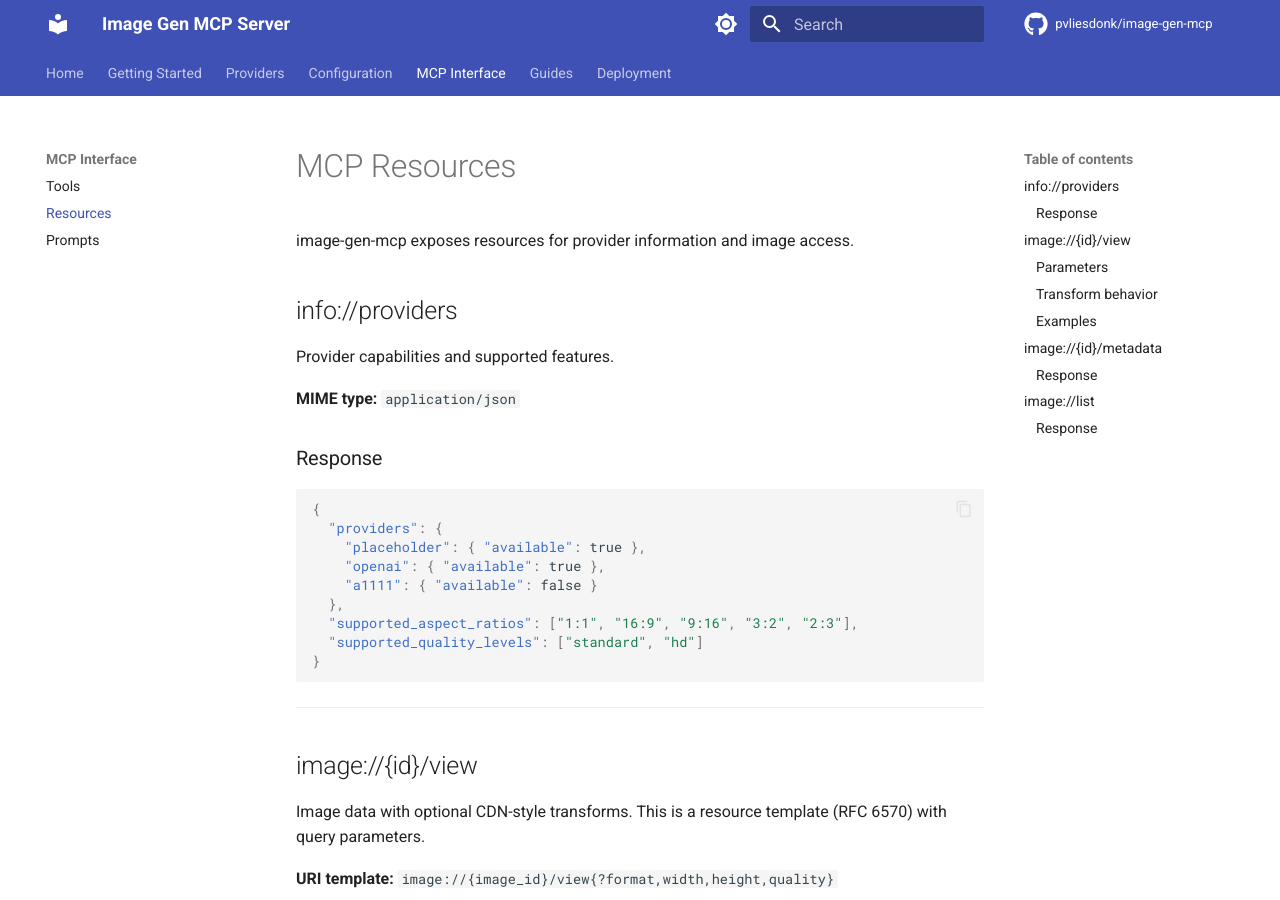
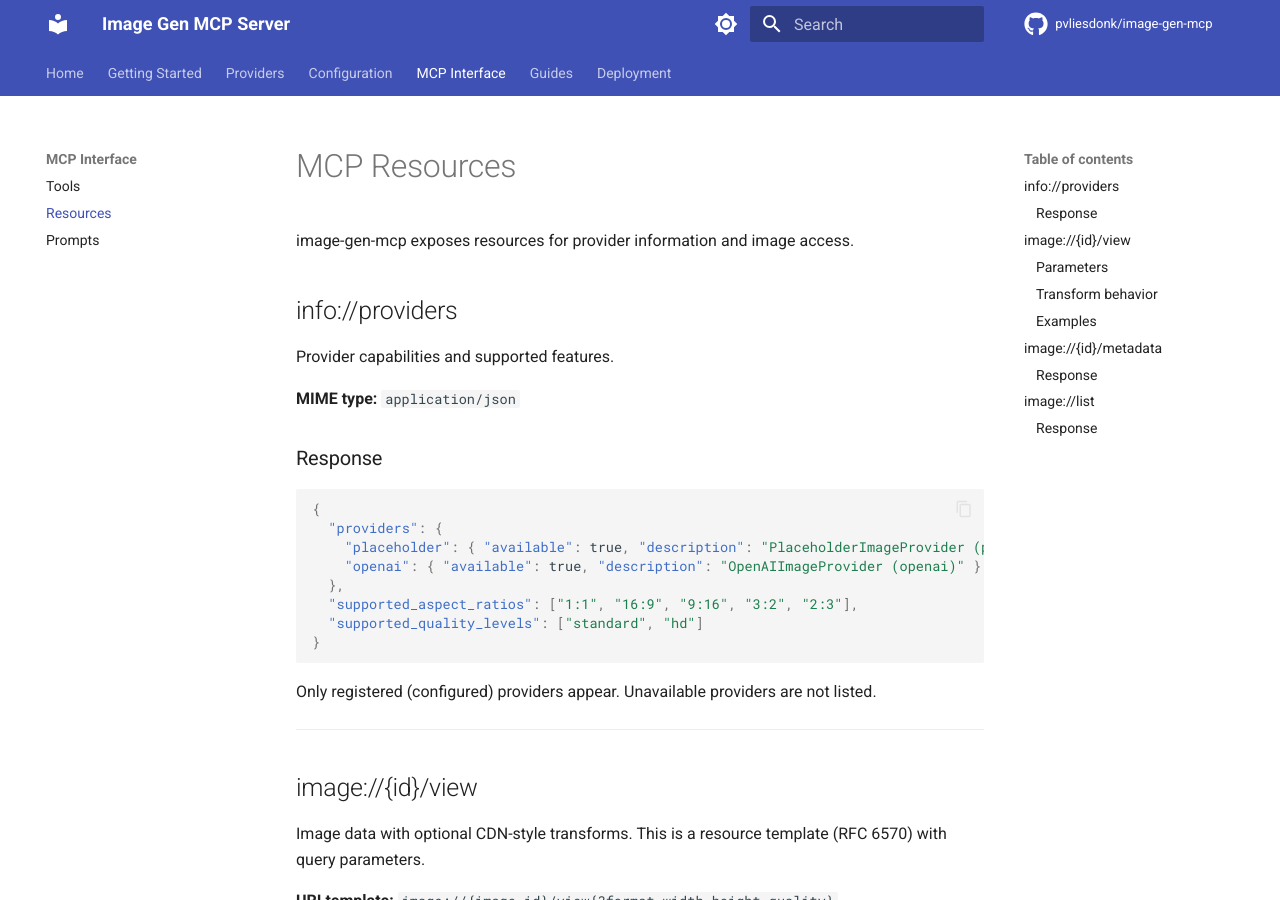
Before and after one commit to pvliesdonk/image-generation-mcp, an MkDocs documentation site: the page built from docs/resources.md, in a window 1280 px wide and 900 px high. Built offline with MkDocs 1.6.1 and Material for MkDocs 9.7.7, drawn with Linux system fonts in a browser that asks for light colours; comment, search, counter and statistics services are not loaded.

Commit message:
fix(docs): address PR #20 review comments
- Fix list_providers/info://providers response examples: add description
  field, remove impossible available:false entries, note only registered
  providers appear
- Add missing auto-selection keywords: headshot, lettering, font, drawing

Co-Authored-By: Claude Opus 4.6 <noreply@anthropic.com>

````diff
--- a/docs/resources.md
+++ b/docs/resources.md
@@ -13,14 +13,15 @@ Provider capabilities and supported features.
 ```json
 {
   "providers": {
-    "placeholder": { "available": true },
-    "openai": { "available": true },
-    "a1111": { "available": false }
+    "placeholder": { "available": true, "description": "PlaceholderImageProvider (placeholder)" },
+    "openai": { "available": true, "description": "OpenAIImageProvider (openai)" }
   },
   "supported_aspect_ratios": ["1:1", "16:9", "9:16", "3:2", "2:3"],
   "supported_quality_levels": ["standard", "hd"]
 }
 ```
+
+Only registered (configured) providers appear. Unavailable providers are not listed.
 
 ---
 
````
Also changed, not shown: docs/providers/index.md (+3 -3 lines), docs/tools.md (+6 -5 lines).
